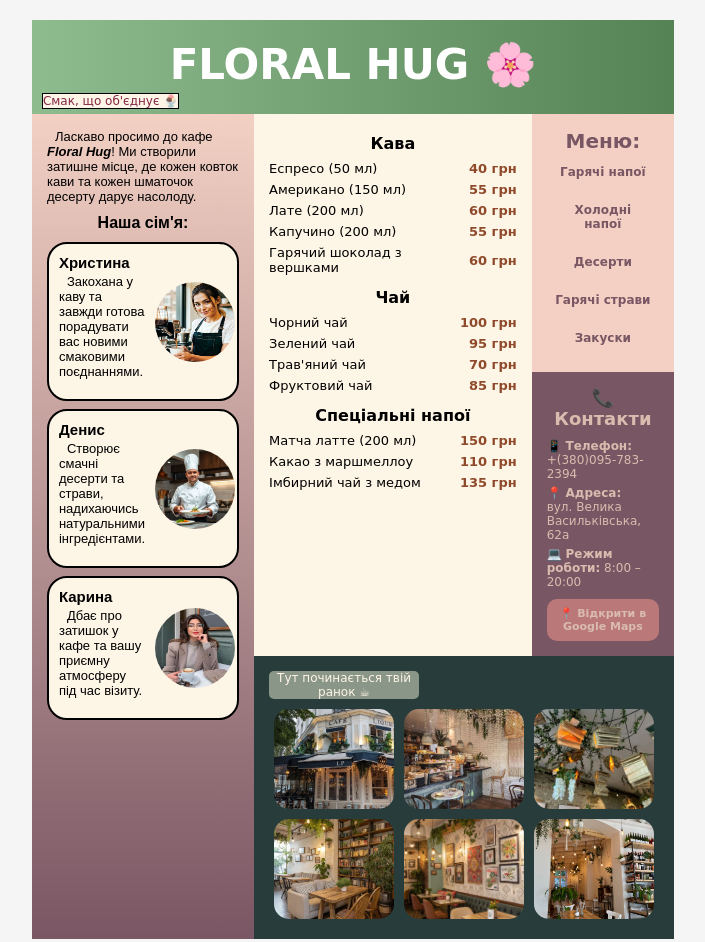
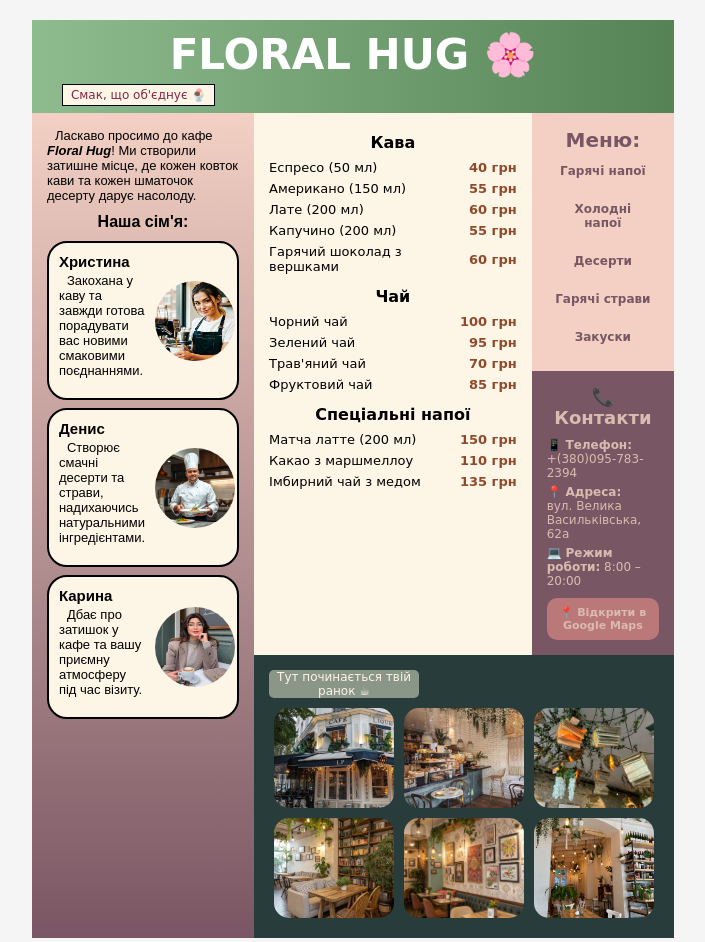
Before and after one commit to MariaVnr/cafe_email_version, a plain HTML site: page index.html in a window 1280 px wide. Shown: the whole page, without its empty margins (287-992 px from the left). Drawn offline with Linux system fonts and the light colour scheme.

Commit message:
Update style_email_version.css

```diff
--- a/css/style_email_version.css
+++ b/css/style_email_version.css
@@ -29,7 +29,7 @@ body {
 }
 .title{
     background: linear-gradient(to right, #8FBC8F, #558355);
-    padding: 20px;
+    padding: 10px 20px;
     text-align: center;
     position: relative;
     font-family: Cursive;
@@ -46,14 +46,9 @@ body {
     background-color: #FDF5E6;
     color: #852648;
     border: 1px solid black;
-    display: inline-block;
-    margin-top: 10px;
+    padding: 3px 8px;
     font-size: 12px;
-    position: absolute;
-    bottom: 5px;
-    left: 10px;
 }
-
 
 #about_us{
     width: 120px;
@@ -274,4 +269,5 @@ body {
 
 .img_block{
     width: 33%;
+
 }
```
